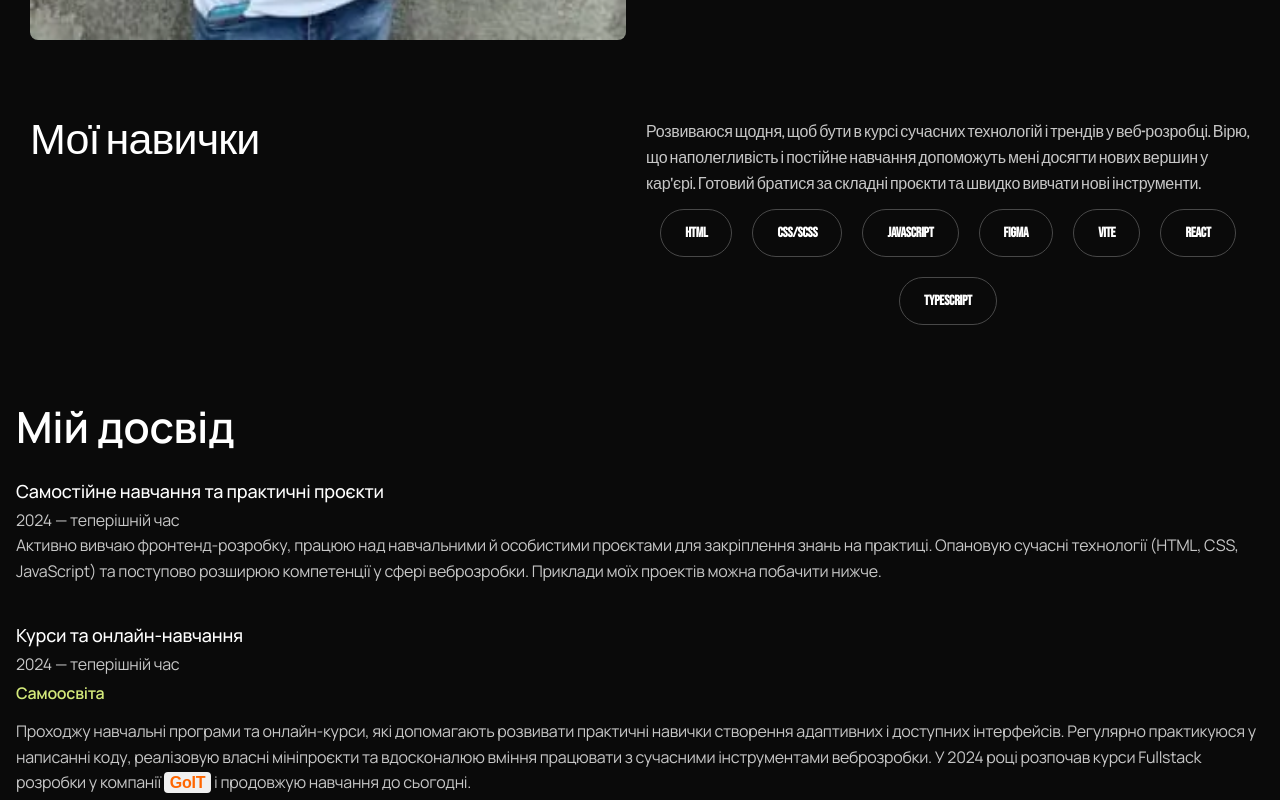
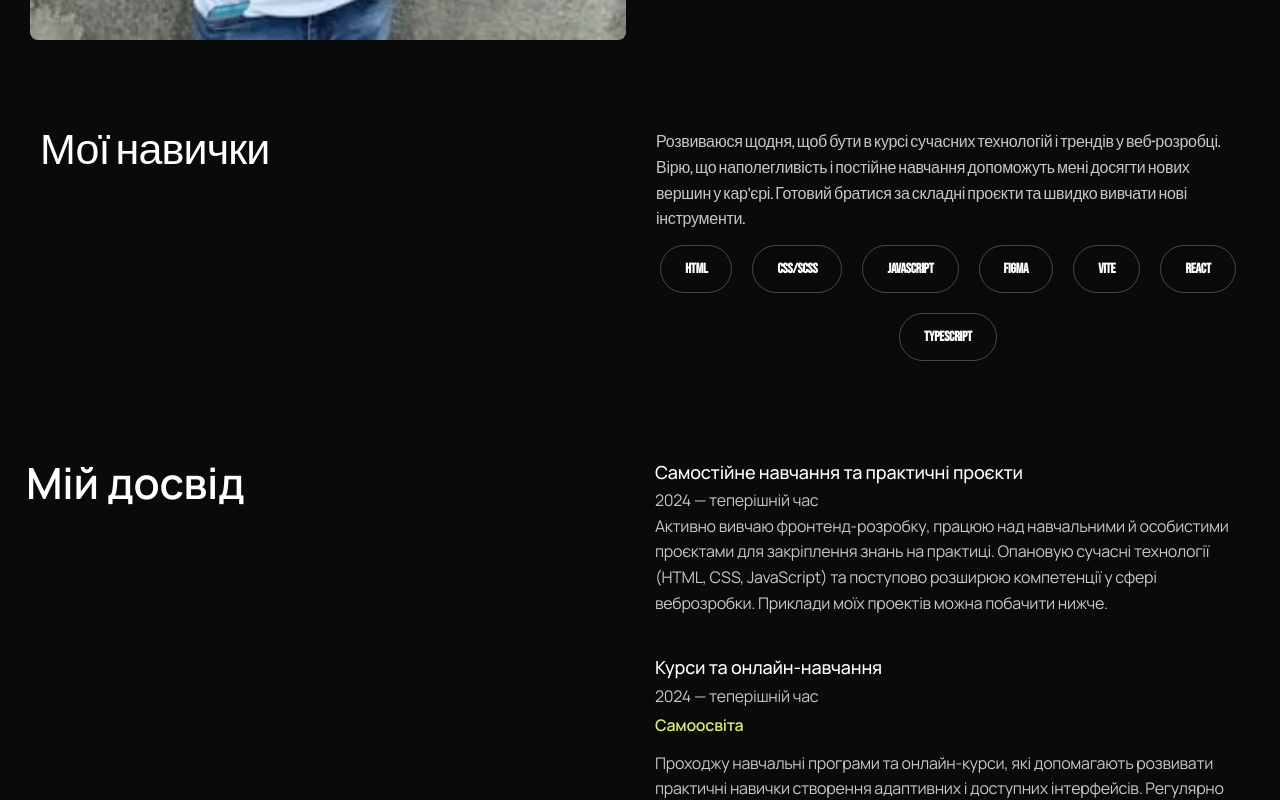
Before and after one commit to ljresetl/portfolio-frontend-react, a React (Vite) app: page / in a window 1280 px wide. Shown: the part 1460-2260 px from the top of the page. Built offline with nearby package versions, Linux system fonts and the light colour scheme.

Commit message:
Expetience-1280

```diff
--- a/src/components/Capabilities/Capabilities.module.scss
+++ b/src/components/Capabilities/Capabilities.module.scss
@@ -23,6 +23,7 @@
     letter-spacing: -0.02em;
     @media screen and (min-width: 1280px) {
       flex: 1;
+      padding: 10px;
     }
   }
 }
@@ -30,6 +31,7 @@
 .capabilities_right {
   @media screen and (min-width: 1280px) {
     flex: 1;
+    padding: 10px;
   }
   .capabilities_p {
     font-weight: 400;
--- a/src/components/Experience/Experience.module.scss
+++ b/src/components/Experience/Experience.module.scss
@@ -9,15 +9,28 @@
     padding: 0px 16px;
     flex-direction: column;
     // max-width: 375px;
+    @media screen and (min-width: 1280px) {
+      flex-direction: row;
+      gap: 10px;
+    }
   }
   .experience_h {
     margin-bottom: 32px;
     color: #fff;
     font-size: 43px;
+    @media screen and (min-width: 1280px) {
+      flex: 1;
+      padding: 10px;
+      margin-bottom: 0px;
+    }
   }
 }
 
 .experience_right {
+  @media screen and (min-width: 1280px) {
+    flex: 1;
+    padding: 10px;
+  }
   .experience_p_two {
     font-weight: 400;
     font-size: 16px;
```
